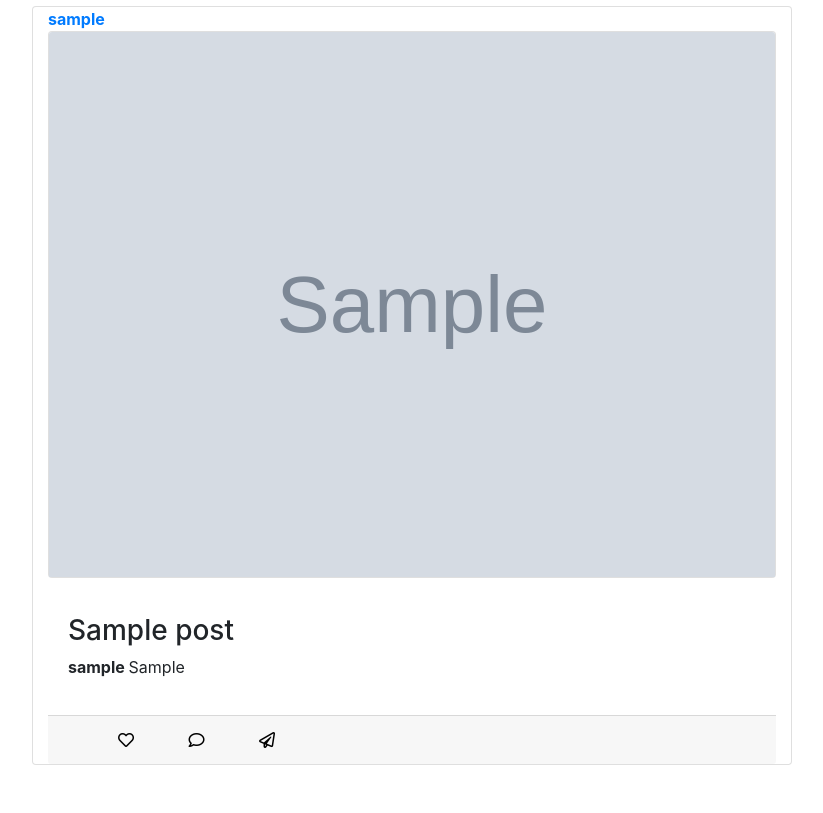
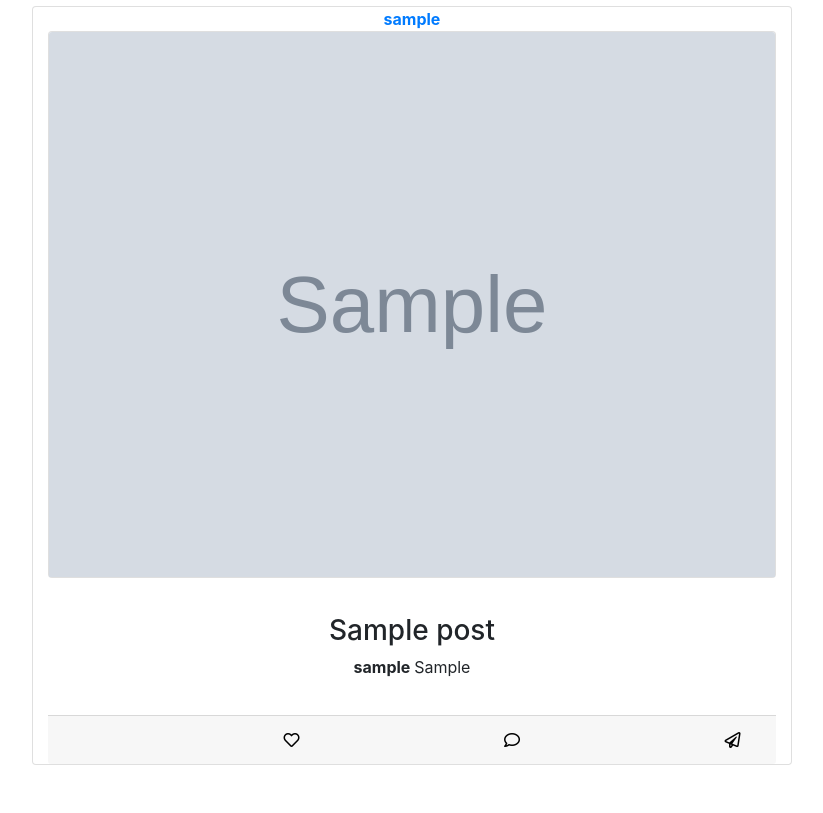
Before and after one commit to Kennedy-karuri/insta-clone, a Django app: page / in a window 1280 px wide. Shown: the part 94-907 px from the top of the page, without its empty margins (228-1051 px from the left). Run offline with Django 3.2, Linux system fonts and the light colour scheme; a user stored in the database is signed in; tables that the repository leaves empty hold one stand-in row (values such as "Sample post"); grey boxes marked "Sample" are stand-in pictures; some libraries are stand-ins or nearby versions.

Commit message:
styled home.html

```diff
--- a/insta/templates/home.html
+++ b/insta/templates/home.html
@@ -21,17 +21,17 @@
 
           <div class="card-body">
 
-            <h3>{{new_post.name}}</h3>
-            <p> <b>{{new_post.author}} </b>{{new_post.caption}}</p>
+            <h3 style="text-align: center;">{{new_post.name}}</h3>
+            <p style="text-align: center;"> <b>{{new_post.author}} </b>{{new_post.caption}}</p>
           </div>
 
 
 
           <div class="card-footer">
-         <a href=""style="color: black;padding-left: 50px;"> <span class="info"><i class="far fa-heart fa-1x" ></i></span>  </a>
-       <a href=""style="color: black;padding-left: 50px;"><i class="far fa-comment"></i></a>
+         <a href=""style="color: black;padding-left: 200px;"> <span class="info"><i class="far fa-heart fa-1x" ></i></span>  </a>
+       <a href=""style="color: black;padding-left: 200px;"><i class="far fa-comment"></i></a>
 
-            <a href="" style="color: black;padding-left: 50px;"><i class="far fa-paper-plane"></i></a>
+            <a href="" style="color: black;padding-left: 200px;"><i class="far fa-paper-plane"></i></a>
 
           </div>
         </div>
@@ -40,10 +40,14 @@
   </div>
 </div>
 
+
   {% endfor %}
-</div>
-</div>
 
 
+<style>
+  .post{
+    text-align: center;
+  }
+</style>
 
 {%endblock%}
```
